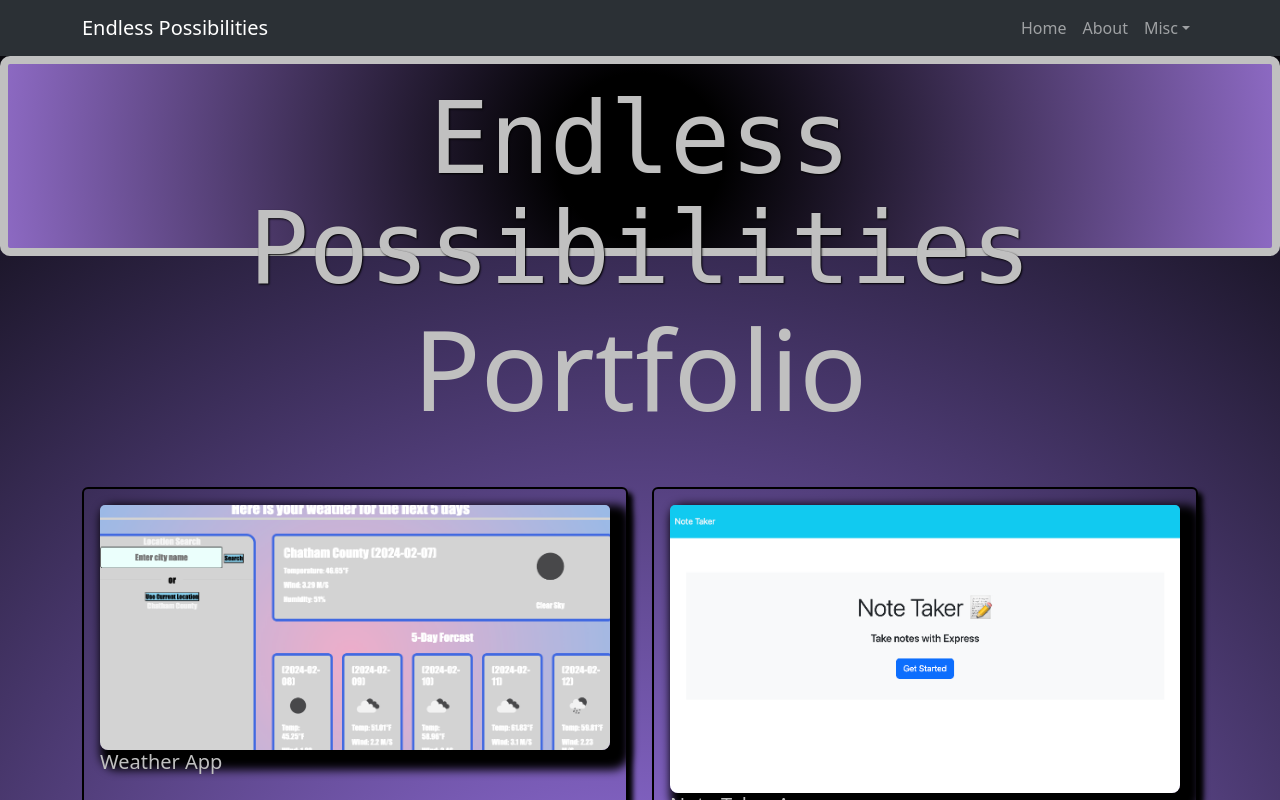
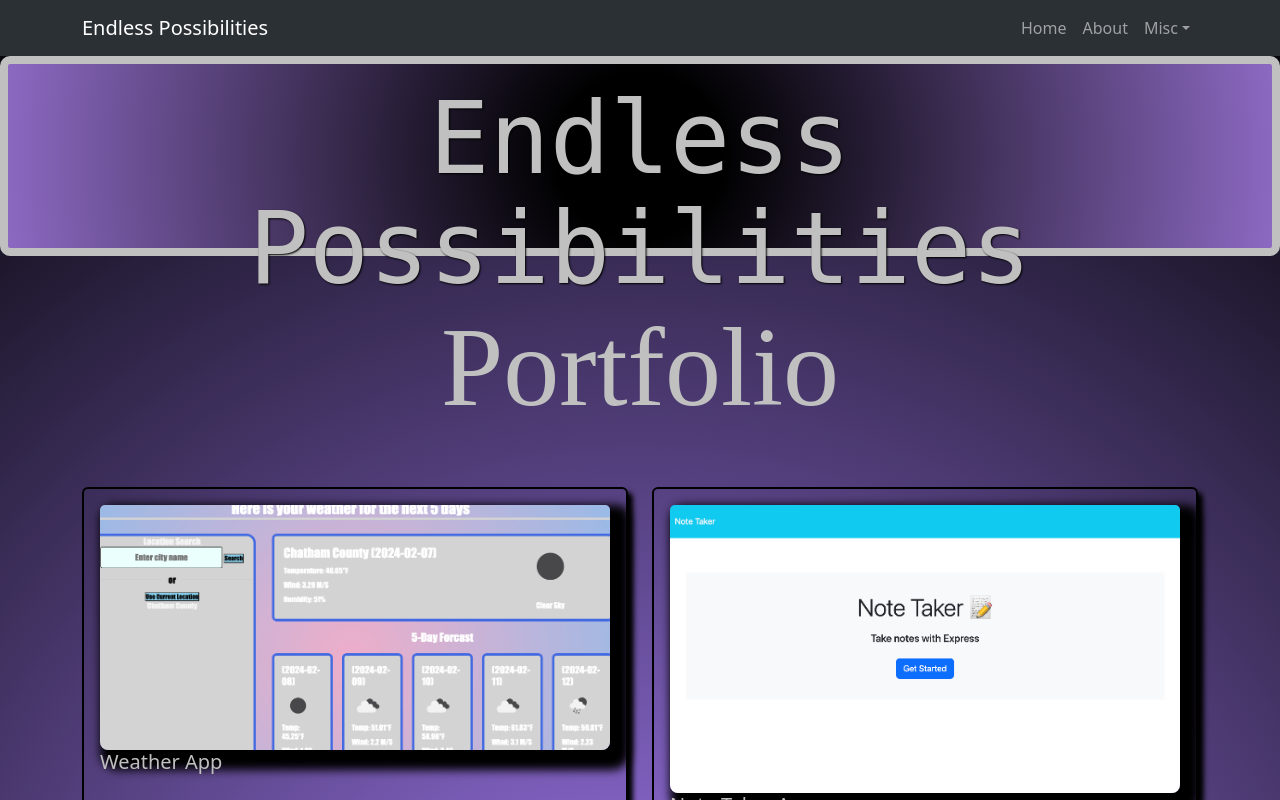
Before and after one commit to Midas24k/reactportfolio, a React (Vite) app: page /portfolio in a window 1280 px wide. Shown: the top 800 px of the page. Built offline with nearby package versions, Linux system fonts and the light colour scheme.

Commit message:
covered fixed all titles

```diff
--- a/src/components/AboutMe/index.jsx
+++ b/src/components/AboutMe/index.jsx
@@ -37,12 +37,22 @@ const styles = {
     textShadow: "1px 1px 15px black",
     font: "italic"
 
+  },
+  titleStyle: {
+    textAlign: "center",
+    marginBottom: "50px",
+    color: "silver",
+    marginTop: "50px",
+    fontSize: "35px",
+    fontFamily: "cursive"
+
   }
 };
 
 
 function FigureAbout() {
     return (
+
       <Container style={styles.figureStyle} >
         <Row>
           <Col>
--- a/src/components/Contact/index.jsx
+++ b/src/components/Contact/index.jsx
@@ -16,6 +16,11 @@ const styles = {
         margin: "200px",
         borderRadius: "10px",
     },
+    textStyle: {
+        color: "silver",
+        fontSize: "20px",
+        fontFamily: "cursive",
+    }
 };
 
 
@@ -34,6 +39,7 @@ function ContactForm() {
   };
 
   return (
+
     <Form noValidate validated={validated} onSubmit={handleSubmit} style={styles.contactFormStyle}>
       <Row className="mb-3">
         <Form.Group as={Col} md="4" controlId="validationCustom01">
@@ -42,7 +48,7 @@ function ContactForm() {
             required
             type="text"
             placeholder="First name"
-            defaultValue="Mark"
+            defaultValue=""
           />
           <Form.Control.Feedback>Looks good!</Form.Control.Feedback>
         </Form.Group>
@@ -52,7 +58,7 @@ function ContactForm() {
             required
             type="text"
             placeholder="Last name"
-            defaultValue="Otto"
+            defaultValue=""
           />
           <Form.Control.Feedback>Looks good!</Form.Control.Feedback>
         </Form.Group>
@@ -77,7 +83,7 @@ function ContactForm() {
           <Form.Label>Company</Form.Label>
           <Form.Control type="text" placeholder="Company name" required />
           <Form.Control.Feedback type="invalid">
-            Please provide a valid city.
+            Please provide a valid Company.
           </Form.Control.Feedback>
         </Form.Group>
         <Form.Group as={Col} md="9" controlId="validationCustom04">
@@ -91,8 +97,8 @@ function ContactForm() {
       <Form.Group className="mb-3">
         <Form.Check
           required
+          label="Agree to terms and conditions"
           feedback= "You must agree before submitting."
-          label="Agree to terms and conditions"
           feedbackType="invalid"
         />
       </Form.Group>
--- a/src/components/Portfolio/index.jsx
+++ b/src/components/Portfolio/index.jsx
@@ -13,8 +13,6 @@ const styles = {
     borderWidth: "2px",
     boxShadow: "5px 5px 5px black",
     marginBottom: "50px"
-
-
   },
     titleStyle: {
         textAlign: "center",
@@ -22,6 +20,7 @@ const styles = {
         color: "silver",
         marginTop: "50px",
         fontSize: "35px",
+        fontFamily: "cursive"
     },
     imageStyle: {
 
@@ -29,6 +28,7 @@ const styles = {
     },
     buttonStyle: {
         margin: "20px",
+
     },
 
 
--- a/src/components/Skills/index.jsx
+++ b/src/components/Skills/index.jsx
@@ -7,12 +7,13 @@ import Button from 'react-bootstrap/Button';
 const styles = {
     skillStyle: {
 
-
     },
     textStyle: {
         textAlign: "center",
+        marginTop: "50px",
         marginBottom: "50px",
-        fontSize: "30px"
+        fontSize: "30px",
+        fontFamily: "cursive"
     },
     paragraphStyle: {
         textShadow: "1px 1px 30px black",
@@ -24,10 +25,7 @@ const styles = {
 
     },
     buttonStyle: {
-
         margin: "20px",
-
-
 
     },
     bottomRowStyle: {
```
